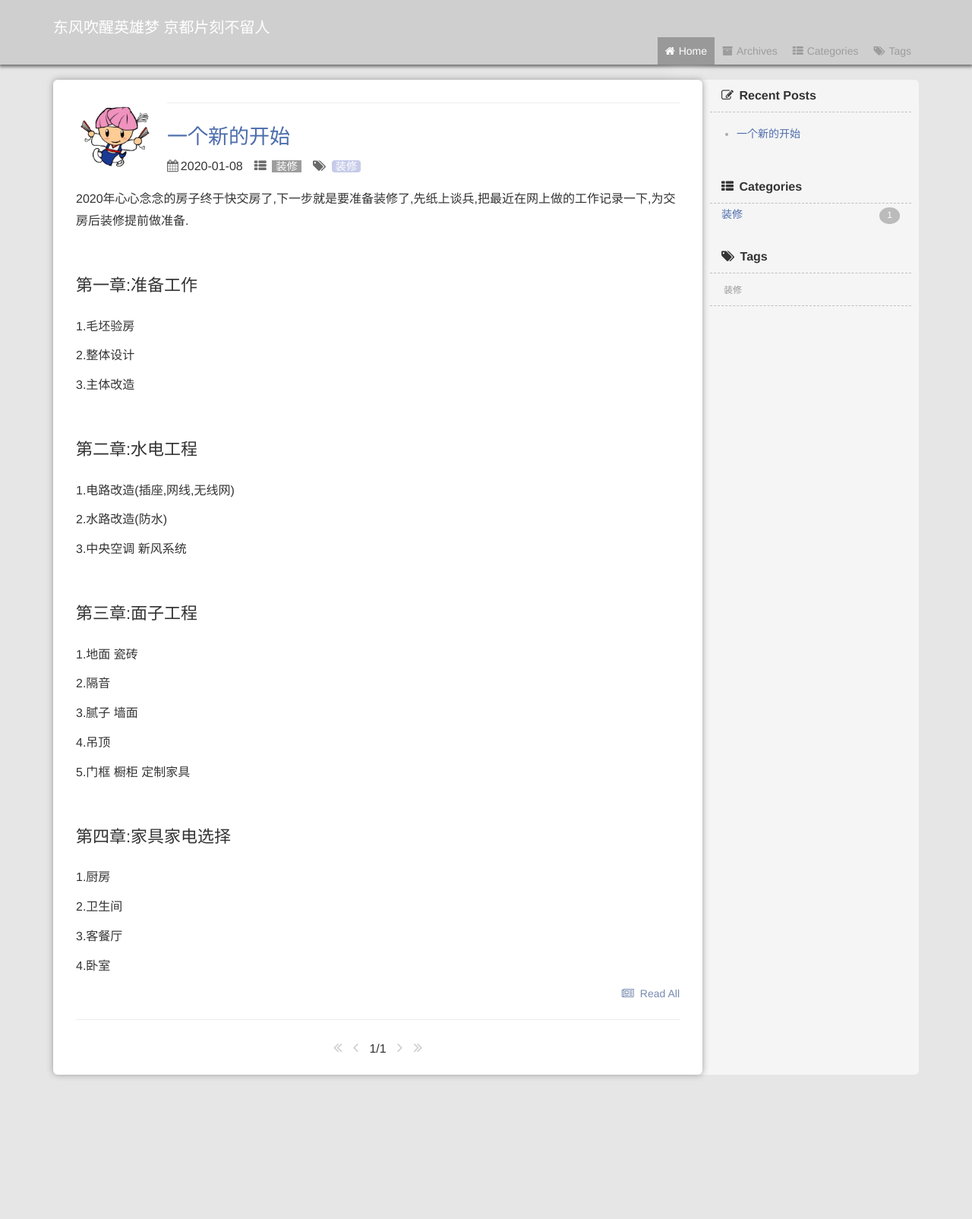
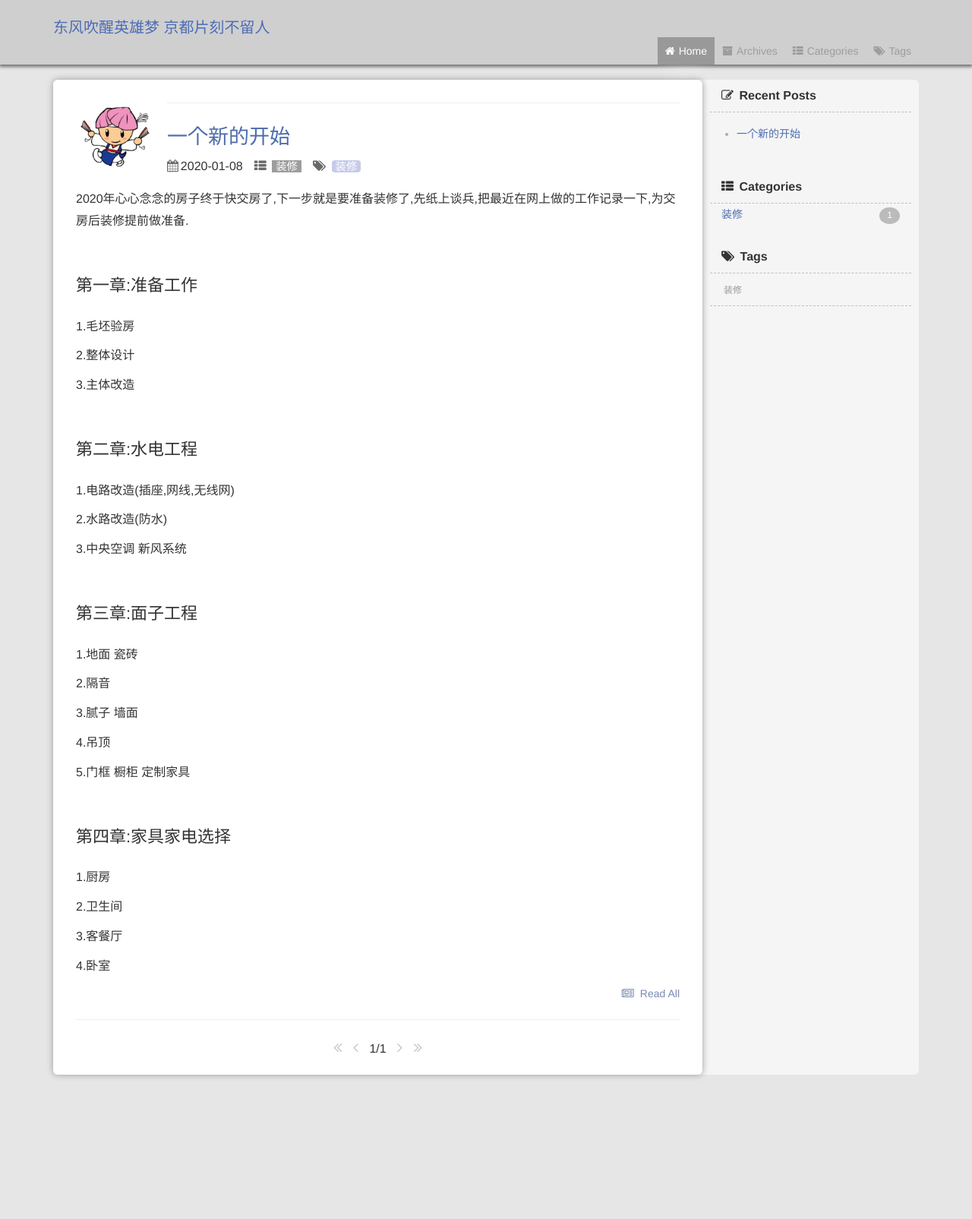
Before and after one commit to wuming0108/wuming0108.github.io, a Jekyll site: the page built from index.html, in a window 1280 px wide. Shown: the whole page at 76% size. Built offline with Jekyll 4.4.1, drawn with Linux system fonts in a browser that asks for light colours; the list of posts is cut into pages by our own code; comment, search, counter and statistics services are not loaded; a style sheet for code colours, icons or effects is not loaded.

Commit message:
no message

```diff
--- a/_sass/_header.scss
+++ b/_sass/_header.scss
@@ -11,7 +11,7 @@
         -webkit-transition: 0.2s ease;
         transition: 0.2s ease;
         &:hover {
-            color: #fff;
+            color: #4d6db5;
         }
     }
     .wrapper {
@@ -20,7 +20,7 @@
         //line-height: 52px;
         .brand {
             font-size: 20px;
-            color: #fff;
+            color: #4d6db5;
         }
         small {
             margin-left: 26px;
```
